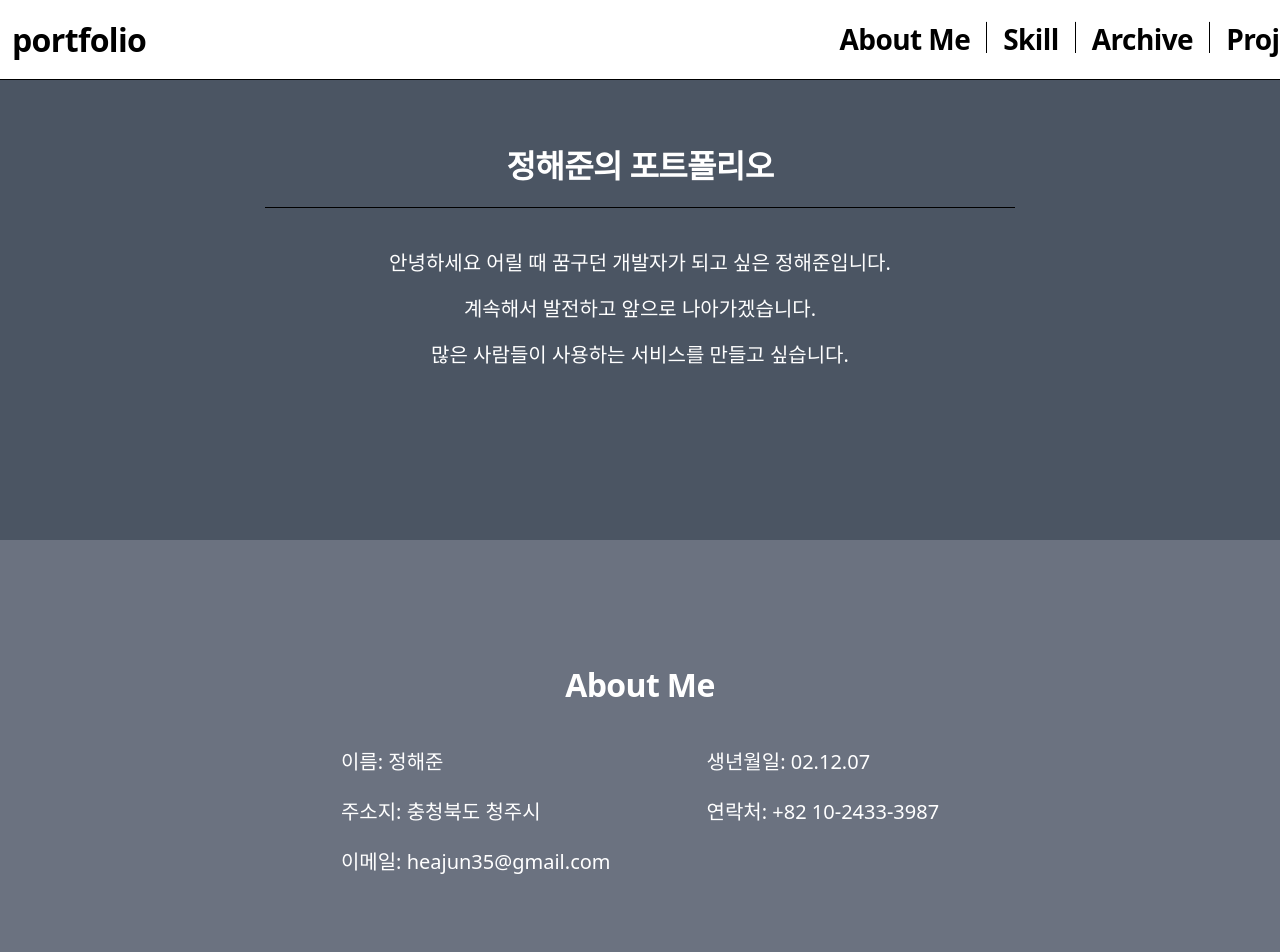
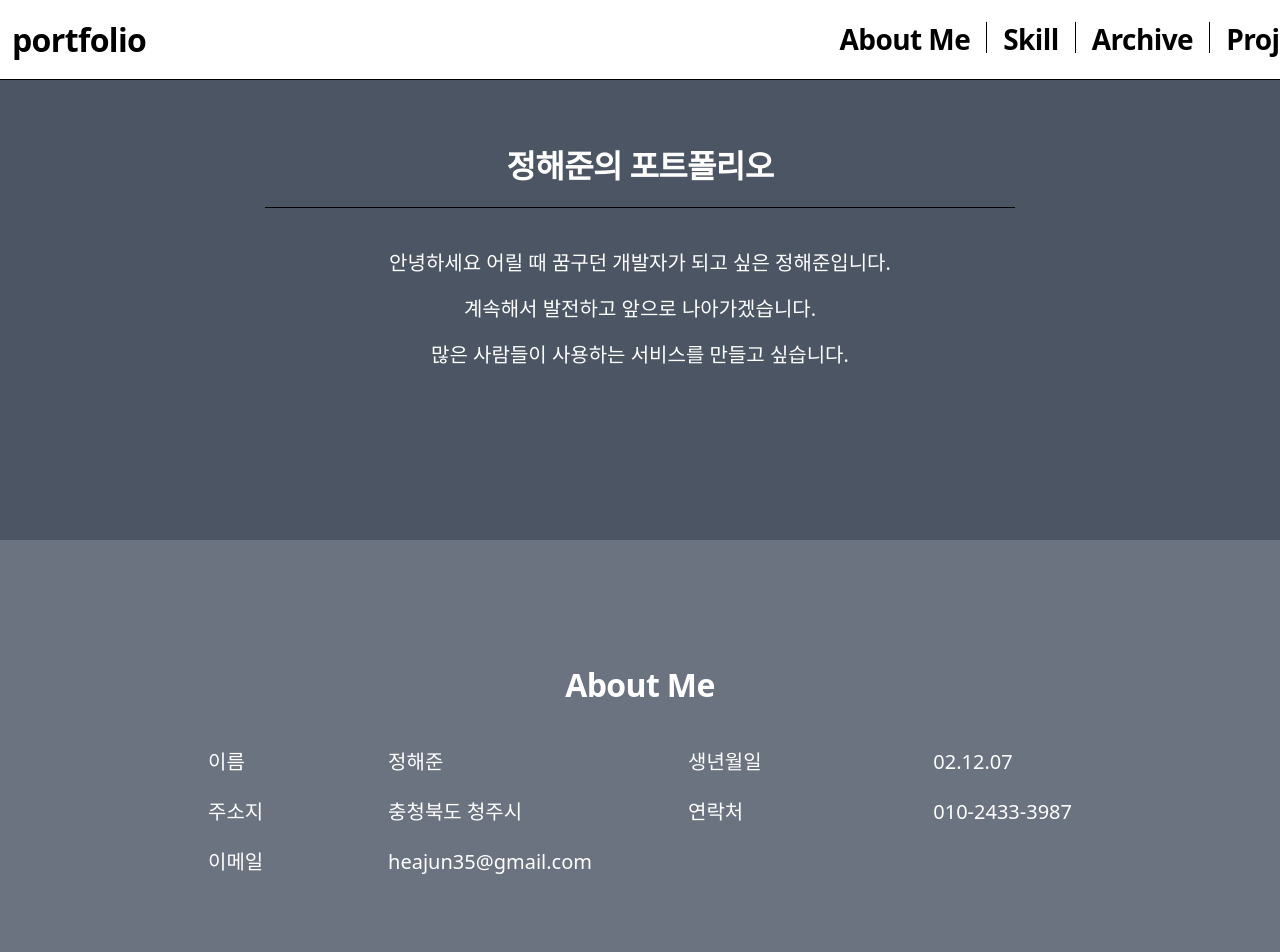
Before and after one commit to DecidedCard/Portfolio, a Next.js app: page / in a window 1280 px wide. Shown: the top 952 px of the page. Built offline with nearby package versions, Linux system fonts and the light colour scheme.

Commit message:
[Feat] - AboutMe 내용 수정

```diff
--- a/src/components/AboutMe.tsx
+++ b/src/components/AboutMe.tsx
@@ -6,14 +6,27 @@ const AboutMe = () => {
       <div className="flex flex-col items-center gap-10 py-16 w-[1440px]">
         <h2 className="text-headingB/32px">About Me</h2>
         <div className="flex gap-24 text-bodyM/20px">
-          <div className="flex flex-col gap-5">
-            <p>이름: 정해준</p>
-            <p>주소지: 충청북도 청주시</p>
-            <p>이메일: heajun35@gmail.com</p>
+          <div className="flex justify-between gap-5 w-96">
+            <div className="flex flex-col gap-5">
+              <p>이름</p>
+              <p>주소지</p>
+              <p>이메일</p>
+            </div>
+            <div className="flex flex-col gap-5">
+              <p>정해준</p>
+              <p>충청북도 청주시</p>
+              <p>heajun35@gmail.com</p>
+            </div>
           </div>
-          <div className="flex flex-col gap-5">
-            <p>생년월일: 02.12.07</p>
-            <p>연락처: +82 10-2433-3987</p>
+          <div className="flex justify-between gap-5 w-96">
+            <div className="flex flex-col gap-5">
+              <p>생년월일</p>
+              <p>연락처</p>
+            </div>
+            <div className="flex flex-col gap-5">
+              <p>02.12.07</p>
+              <p>010-2433-3987</p>
+            </div>
           </div>
         </div>
       </div>
```
